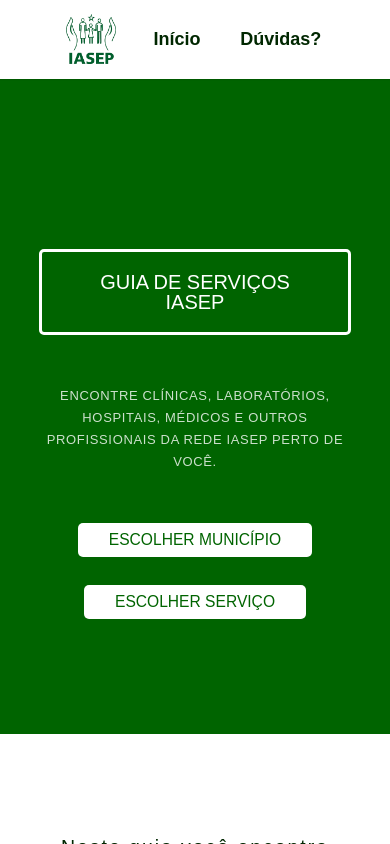
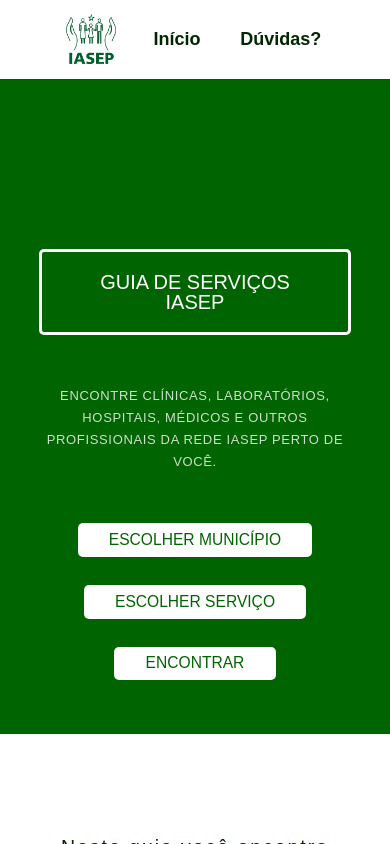
Before and after one commit to marceloFA/guia_iasep, a Django app: template guia/templates/homepage.html in a window 390 px wide. Run offline with Django 3.2, Linux system fonts and the light colour scheme; the template is opened without the code that fills it, so the values that code supplies are empty; some libraries are stand-ins or nearby versions.

Commit message:
add homepage dropdown

```diff
--- /dev/null
+++ b/guia/static/guia/css/dropdown.css
@@ -0,0 +1,59 @@
+.overlay-div {
+  height: 0%;
+  width: 100%;
+  position: absolute;
+  z-index: 1;
+  top: 0;
+  left: 0;
+  background-color: rgb(0,39,0);
+  background-color: rgba(0,39,0, 0.95);
+  overflow-y: scroll;
+  transition: 0.5s;
+  margin-top: auto;
+  margin-bottom:auto;
+}
+
+.overlay-content {
+  position: absolute;
+  top: 20%;
+  width: 100%;
+  text-align: center;
+  margin-top: 30px;
+}
+
+.overlay-div a {
+  padding: 15px;
+  text-decoration: none;
+  font-size: 30px;
+  color: #FFF;
+  display: block;
+  transition: 0.3s;
+}
+
+.overlay-content:last-child{
+  margin-bottom:130px;
+}
+
+.overlay-div a:hover, .overlay-div a:focus {
+  color: grey;
+}
+
+.overlay-div .closebtn {
+  position: absolute;
+  top: 90px;
+  right: 45px;
+  font-size: 60px;
+}
+
+@media screen and (max-width: 450px) {
+  .overlay-div {overflow-y: auto;}
+  .overlay-div a {
+    font-size: 25px;
+    padding: 17px;
+  }
+  .overlay-div .closebtn {
+  font-size: 40px;
+  top: 100px;
+  right: 10px;
+  }
+}
--- a/guia/static/guia/css/style.css
+++ b/guia/static/guia/css/style.css
@@ -191,6 +191,7 @@
 /* We want to give the content area some more padding */
 .content {
     padding: 1em 1em 3em;
+    text-align: center;
 }
 
 /* This is the class used for the main content headers (<h2>) */
@@ -312,9 +313,10 @@
     }
 
     /*Button from inital section*/
-    #select-city{
+    #select-city, #select-service, #route-to{
         margin-bottom:15px;
     }
+
 
     /* Outer div from second section */
     .content{
--- /dev/null
+++ b/guia/static/guia/js/dropdown.js
@@ -0,0 +1,43 @@
+var citySlug;
+var serviceSlug;
+
+// Open the navigation dropdown
+function openNav(navId, elm) {
+    document.getElementById(navId).style.height = "100%";
+
+};
+
+// Closes the navigation dropdown
+function closeNav(navId) {
+    document.getElementById(navId).style.height = "0%";
+};
+
+
+// Fill either the select city button or the select service button
+// inner text with the dropdown selected button text
+function fillButton(buttonId, navId, text, slug) {
+
+    if(navId == "serviceNav") serviceSlug = slug;
+    if(navId == "cityNav") citySlug = slug;
+
+    // fill the button with the selected button text and close the nav
+    document.getElementById(buttonId).innerText = text;
+    closeNav(navId);
+    };
+
+// route the user to the correct 'city' or 'service in a city' page
+function routeTo(citySlug, serviceSlug){
+
+    // we need at leat the city slug
+    if (!citySlug){
+        alert("Por favor, selecione uma cidade");
+    }
+    // if only city slug
+    else if (citySlug && !serviceSlug){
+        document.getElementById('route-to').href = `/${citySlug}`;
+    }
+    // if both city and service slug are presents
+    else if (citySlug && serviceSlug){
+        document.getElementById('route-to').href = `/${citySlug}/${serviceSlug}`;
+    }
+};
--- a/guia/templates/homepage.html
+++ b/guia/templates/homepage.html
@@ -1,23 +1,27 @@
 {% extends 'base.html' %}
 {% block content %}
     {% load static %}
+    <link rel="stylesheet" type="text/css" href="{% static 'guia/css/dropdown.css' %}">
+
 
   <!-- First Section-->
   <div class="splash-container">
+
     <div class="splash">
         <h1 class="splash-head">Guia de serviços IASEP</h1>
         <p class="splash-subhead">
             Encontre clínicas, laboratórios, hospitais, médicos e outros profissionais da rede IASEP perto de você.
         </p>
-        <p>
-            <a href="http://purecss.io" class="pure-button pure-button-primary" id="select-city">Escolher município</a>
-        </p>
-        <p>
-            <a href="http://purecss.io" class="pure-button pure-button-primary" id="select-service">Escolher serviço</a>
-        </p>
+
+        <p><a onclick="openNav('cityNav')" class="pure-button pure-button-primary" id="select-city">Escolher município</a></p>
+        <p><a onclick="openNav('serviceNav')" class="pure-button pure-button-primary" id="select-service"> Escolher serviço</a></p>
+        <p><a href="#" onclick="routeTo(citySlug, serviceSlug)" class="pure-button pure-button-primary" id="route-to"> Encontrar </a></p>
+
     </div>
   </div>
   <!-- End of first Section-->
+
+
 
   <div class="content-wrapper">
     <div class="content">
@@ -118,4 +122,26 @@
     </div>
     -->
   </div>
+
+  <!-- City overlay -->
+  <div id="cityNav" class="overlay-div">
+    <a href="javascript:void(0)" class="closebtn" onclick="closeNav('cityNav')">&times;</a>
+    <div class="overlay-content">
+        {% for city in cities %}
+            <a onClick="fillButton('select-city', 'cityNav', '{{city.name}}', '{{city.slug}}')">{{city.name}}</a>
+        {% endfor %}
+    </div>
+  </div>
+
+    <!-- Service overlay -->
+    <div id="serviceNav" class="overlay-div">
+        <a href="javascript:void(0)" class="closebtn" onclick="closeNav('serviceNav')">&times;</a>
+        <div class="overlay-content">
+            {% for service in services %}
+                <a onClick="fillButton('select-service', 'serviceNav', '{{service.name}}', '{{service.slug}}')">{{service.name|lower|capfirst}}</a>
+            {% endfor %}
+        </div>
+      </div>
+
+<script src="{% static 'guia/js/dropdown.js' %}"></script>
 {% endblock %}
--- a/guia/views.py
+++ b/guia/views.py
@@ -3,7 +3,11 @@
 
 def homepage(request, template_name="homepage.html"):
     """ Raíz do website"""
-    return render(request, template_name, context={"cities":City.objects.all()})
+    context = {
+        "cities":City.objects.all(),
+        "services":Service.objects.all()
+        }
+    return render(request, template_name, context=context)
 
 def city_detail(request, city_slug, template_name="city_detail.html"):
     """ All Services of a City"""
```
